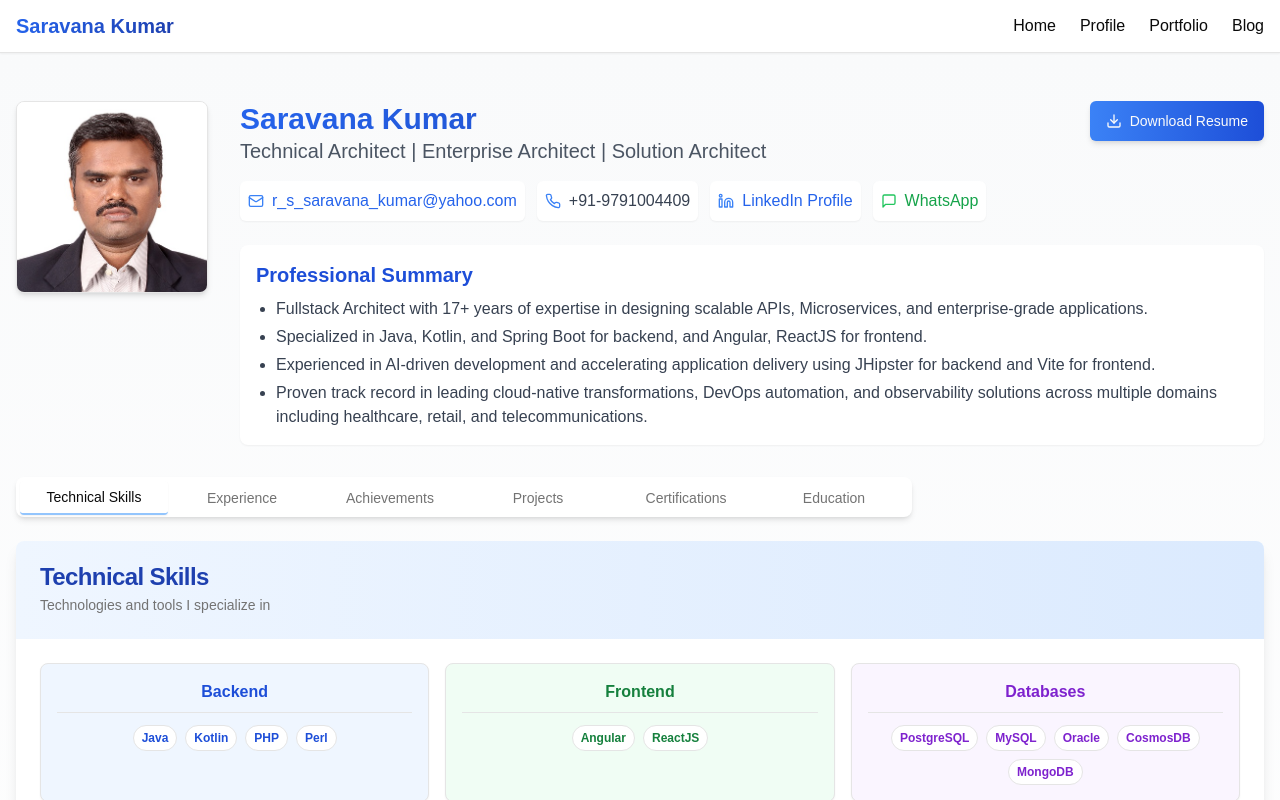
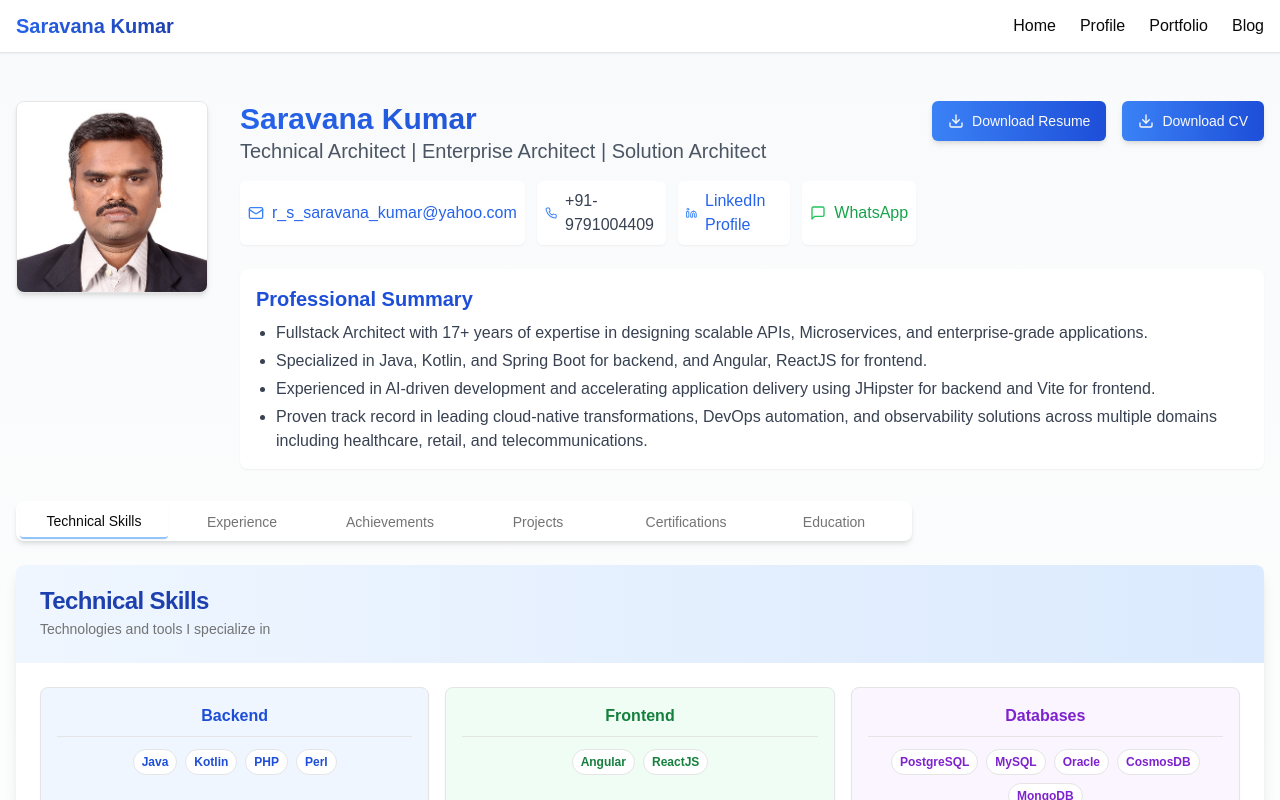
Before and after one commit to sskmscss/profile, a Next.js app: page /profile in a window 1280 px wide. Shown: the top 800 px of the page. Built offline with nearby package versions, Linux system fonts and the light colour scheme.

Commit message:
CV added

```diff
--- a/app/profile/page.tsx
+++ b/app/profile/page.tsx
@@ -35,6 +35,16 @@ export default function ProfilePage() {
     const link = document.createElement("a")
     link.href = "/assets/saravana_kumar_resume.pdf"
     link.download = "Saravana_Kumar_Resume.pdf"
+    document.body.appendChild(link)
+    link.click()
+    document.body.removeChild(link)
+  }
+
+  const handleDownloadCV = () => {
+    // Create a link to download the resume
+    const link = document.createElement("a")
+    link.href = "/assets/SaravanaKumar_CV.pdf"
+    link.download = "Saravana_Kumar_CV.pdf"
     document.body.appendChild(link)
     link.click()
     document.body.removeChild(link)
@@ -406,6 +416,15 @@ export default function ProfilePage() {
             >
               <Download className="h-4 w-4" />
               Download Resume
+            </Button>
+
+
+            <Button
+              onClick={handleDownloadCV}
+              className="flex gap-2 items-center bg-gradient-to-r from-blue-500 to-blue-700 hover:from-blue-600 hover:to-blue-800 shadow-md"
+            >
+              <Download className="h-4 w-4" />
+              Download CV
             </Button>
           </div>
 
```
Also changed, not shown: 1 other file (tests, documents, lock files or other folders).
